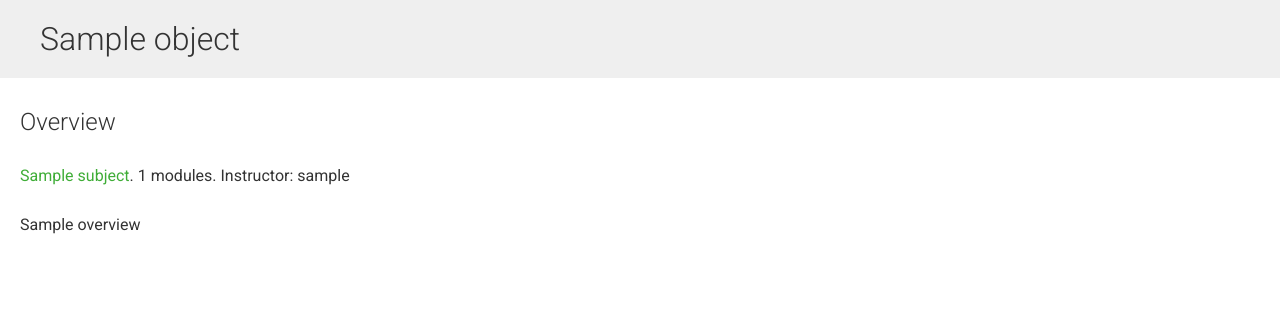
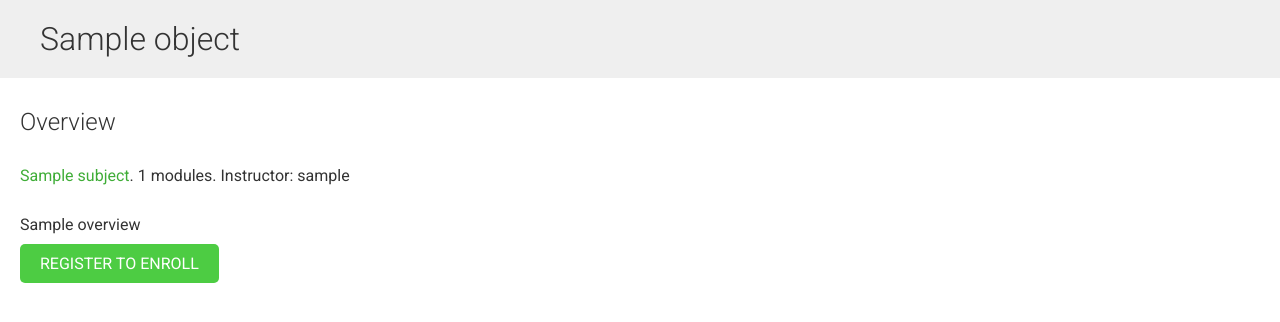
Before and after one commit to ObsidianRock/educast, a Django app: template courses/templates/courses/course/detail.html in a window 1280 px wide. Shown: the part 54-376 px from the top of the page. Run offline with Django 3.2, Linux system fonts and the light colour scheme; the template is opened without the code that fills it: most values are stand-ins (such as "Sample title", 1, 10 or a date in 2020); some libraries are stand-ins or nearby versions.

Commit message:
adding student enrollment

```diff
--- a/courses/models.py
+++ b/courses/models.py
@@ -26,6 +26,9 @@ class Course(models.Model):
     slug = models.SlugField(max_length=200, unique=True)
     overview = models.TextField()
     created = models.DateTimeField(auto_now_add=True)
+    students = models.ManyToManyField(User,
+                                      related_name='courses_joined',
+                                      blank=True)
 
     class Meta:
         ordering = ('-created',)
--- a/courses/templates/courses/course/detail.html
+++ b/courses/templates/courses/course/detail.html
@@ -17,6 +17,18 @@
                  Instructor: {{ course.owner.username }}
          </p>
          {{ object.overview|linebreaks }}
+         {% if request.user.is_authenticated %}
+             <form action="{% url 'student_enroll_course' %}" method="post">
+                 {{ enroll_form }}
+                 {% csrf_token %}
+                 <input type="submit" class="button" value="Enroll now">
+             </form>
+         {% else %}
+             <a href="{% url 'student_registration' %}" class="button">
+             Register to enroll
+             </a>
+        {% endif %}
+
      </div>
  {% endwith %}
 
--- a/students/urls.py
+++ b/students/urls.py
@@ -6,4 +6,8 @@ urlpatterns = [
     url(r'^register/$',
         views.StudentRegistrationView.as_view(),
         name='student_registration'),
+
+    url(r'^enroll-course/$',
+        views.StudentEnrollCourseView.as_view(),
+        name='student_enroll_course'),
 ]
```
Also changed, not shown: courses/views.py (+8 -0 lines), students/forms.py (added, +8 -0 lines), students/views.py (+22 -2 lines), courses/migrations/0004_course_students.py (added).
